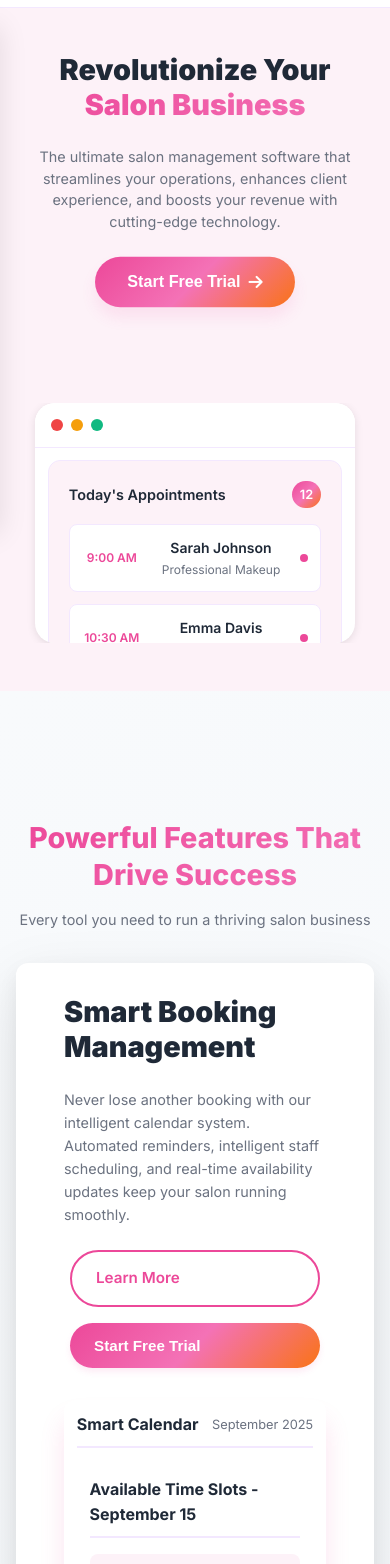
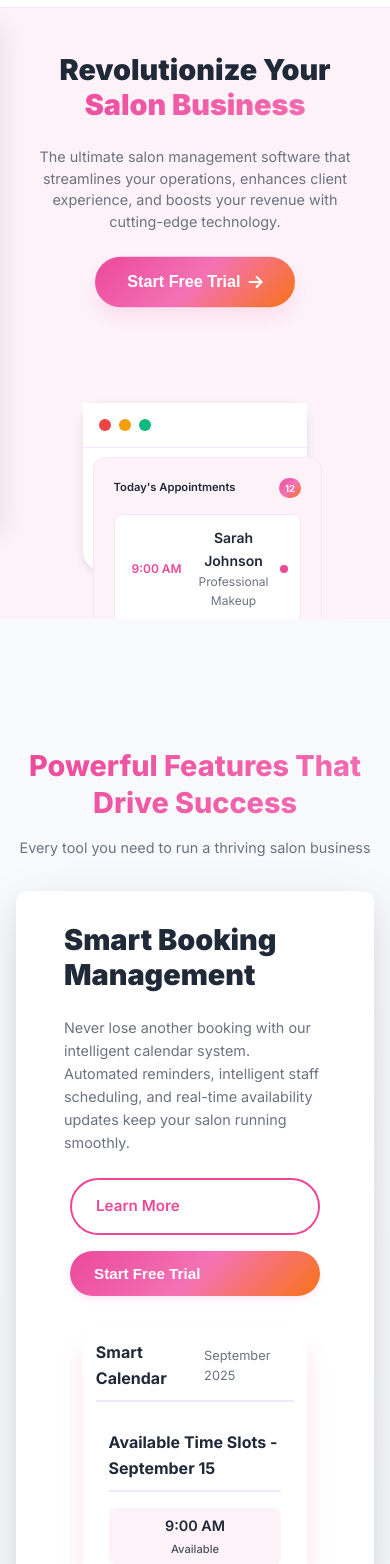
Before and after one commit to harrym-am/Salonsuitewebsite, a plain HTML site: page index.html in a window 390 px wide. Shown: the part 43-1607 px from the top of the page. Drawn offline with Linux system fonts and the light colour scheme.

Commit message:
Reduce mobile graphics by 30% and enable full motion visibility

```diff
--- a/styles.css
+++ b/styles.css
@@ -3617,58 +3617,60 @@ html {
         line-height: 1.4;
     }
 
-    /* Visual Elements - Proper mobile scaling */
+    /* Visual Elements - Mobile scaling reduced by additional 30% */
     .hero-visual {
-        transform: scale(0.7);
+        transform: scale(0.49); /* 0.7 * 0.7 = 0.49 (30% reduction) */
         transform-origin: center top;
         margin-top: 1rem;
         max-width: 100%;
-        overflow: hidden;
+        overflow: visible; /* Allow full motion to be visible */
     }
 
     .floating-shapes {
-        transform: scale(0.7);
+        transform: scale(0.49); /* 0.7 * 0.7 = 0.49 (30% reduction) */
         transform-origin: center;
-    }
-
-    /* Dashboard Preview - Mobile optimized */
+        overflow: visible; /* Allow full motion to be visible */
+    }
+
+    /* Dashboard Preview - Mobile optimized with 30% size reduction */
     .dashboard-preview {
         width: 100% !important;
-        max-width: 320px !important;
-        height: 240px !important;
+        max-width: 224px !important; /* 320px * 0.7 = 224px (30% reduction) */
+        height: 168px !important; /* 240px * 0.7 = 168px (30% reduction) */
         transform: none !important;
         margin: 0 auto !important;
-        overflow: hidden !important;
+        overflow: visible !important; /* Allow full motion to be visible */
     }
 
     .dashboard-content {
-        padding: 0.8rem !important;
+        padding: 0.6rem !important; /* Reduced padding for smaller containers */
     }
 
     .widget {
-        margin-bottom: 0.8rem !important;
+        margin-bottom: 0.6rem !important; /* Reduced margin for smaller containers */
     }
 
     .widget-header h3 {
-        font-size: 0.9rem !important;
+        font-size: 0.7rem !important; /* Smaller font for better fit */
     }
 
     .widget-badge {
-        font-size: 0.8rem !important;
-        padding: 0.2rem 0.5rem !important;
-    }
-
-    /* Feature Demo - Mobile optimized */
+        font-size: 0.6rem !important; /* Smaller font for better fit */
+        padding: 0.15rem 0.4rem !important; /* Reduced padding */
+    }
+
+    /* Feature Demo - Mobile optimized with 30% size reduction */
     .feature-demo {
         width: 100% !important;
-        max-width: 320px !important;
-        height: 240px !important;
+        max-width: 224px !important; /* 320px * 0.7 = 224px (30% reduction) */
+        height: 168px !important; /* 240px * 0.7 = 168px (30% reduction) */
         transform: none !important;
         margin: 0 auto !important;
         border-radius: 12px !important;
-    }
-
-    /* Demo content scaling */
+        overflow: visible !important; /* Allow full motion to be visible */
+    }
+
+    /* Demo content scaling - adjusted for 30% size reduction */
     .demo-calendar,
     .demo-time-slots,
     .demo-appointments,
@@ -3679,8 +3681,9 @@ html {
     .demo-loading-screen,
     .demo-analytics-screen,
     .demo-login-screen {
-        padding: 0.8rem !important;
-        font-size: 0.8rem !important;
+        padding: 0.6rem !important; /* Reduced padding for smaller containers */
+        font-size: 0.7rem !important; /* Smaller font for better fit */
+        overflow: visible !important; /* Allow full motion to be visible */
     }
 
     .demo-calendar-grid {
@@ -3880,34 +3883,37 @@ html {
         transform: none !important;
     }
 
-    /* Mobile-specific demo sizing - keep them visible but properly sized */
+    /* Mobile-specific demo sizing - 30% size reduction for better mobile fit */
     #booking-demo,
     #chat-demo,
     #payment-demo,
     #revenue-demo,
     #merge-demo {
         width: 100% !important;
-        max-width: 320px !important;
-        height: 240px !important;
+        max-width: 224px !important; /* 320px * 0.7 = 224px (30% reduction) */
+        height: 168px !important; /* 240px * 0.7 = 168px (30% reduction) */
         margin: 0 auto !important;
         display: block !important;
-    }
-
-    /* Mobile demo specific - scale down phone frame */
+        overflow: visible !important; /* Allow full motion to be visible */
+    }
+
+    /* Mobile demo specific - 30% size reduction for phone frame */
     #mobile-demo {
         width: 100% !important;
-        max-width: 280px !important;
-        height: 280px !important;
+        max-width: 196px !important; /* 280px * 0.7 = 196px (30% reduction) */
+        height: 196px !important; /* 280px * 0.7 = 196px (30% reduction) */
         display: flex !important;
         align-items: center !important;
         justify-content: center !important;
+        overflow: visible !important; /* Allow full motion to be visible */
     }
 
     .demo-phone-frame {
-        width: 160px !important;
-        height: 320px !important;
+        width: 112px !important; /* 160px * 0.7 = 112px (30% reduction) */
+        height: 224px !important; /* 320px * 0.7 = 224px (30% reduction) */
         transform: none !important;
         margin: 0 auto !important;
+        overflow: visible !important; /* Allow full motion to be visible */
     }
 
     .demo-phone-screen {
@@ -3929,19 +3935,19 @@ html {
         font-size: 0.8rem !important;
     }
 
-    /* Scale down demo elements */
+    /* Scale down demo elements - adjusted for 30% size reduction */
     .demo-calendar-grid {
-        gap: 0.1rem !important;
+        gap: 0.08rem !important; /* Reduced gap for smaller containers */
     }
 
     .demo-day {
-        font-size: 0.6rem !important;
-        padding: 0.2rem !important;
+        font-size: 0.5rem !important; /* Smaller font for better fit */
+        padding: 0.15rem !important; /* Reduced padding */
     }
 
     .demo-time-slot {
-        padding: 0.3rem !important;
-        font-size: 0.7rem !important;
+        padding: 0.25rem !important; /* Reduced padding */
+        font-size: 0.6rem !important; /* Smaller font for better fit */
     }
 
     .demo-appointment {
```
